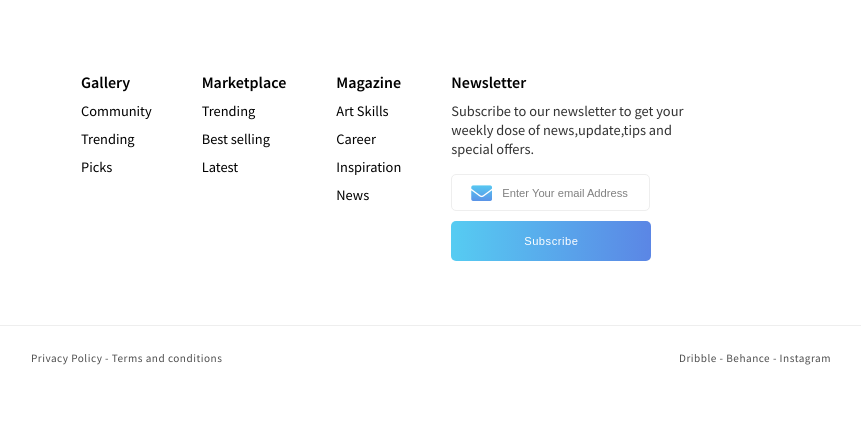
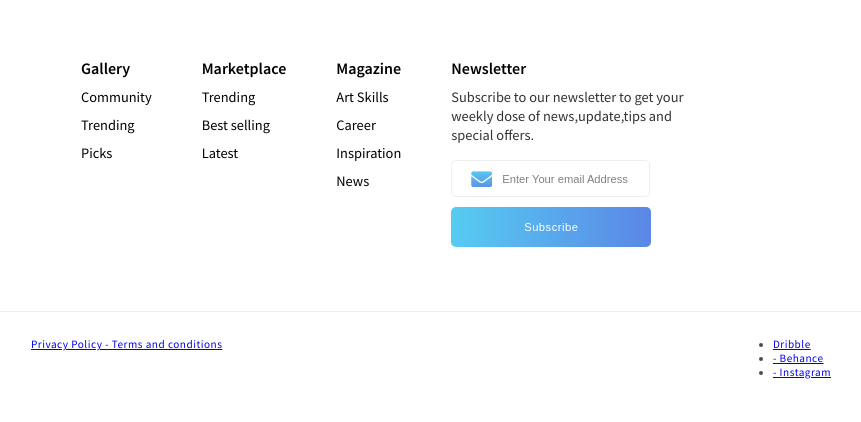
Before and after one commit to saraezzooff/Footer-1, a plain HTML site: page index.html in a window 1280 px wide. Shown: the part 189-611 px from the top of the page, without its empty margins (209-1070 px from the left). Drawn offline with Linux system fonts and the light colour scheme.

Commit message:
Update index.html

```diff
--- a/index.html
+++ b/index.html
@@ -57,11 +57,16 @@
             <hr/>
             <div class="bottom">
                 <div class="left">
-                    <p>Privacy Policy - Terms and conditions</p>
+                    <p><a href="#">Privacy Policy - Terms and conditions</a></p>
                 </div>
 
                 <div class="right">
-                    <p>Dribble - Behance - Instagram</p>
+                    <ul>
+                        <li><a href="#">Dribble</a></li>
+                        <li><a href="#">- Behance </a></li>
+                        <li><a href="#"> - Instagram</a></li>
+
+                    </ul>
                 </div>
 
             </div>
```
